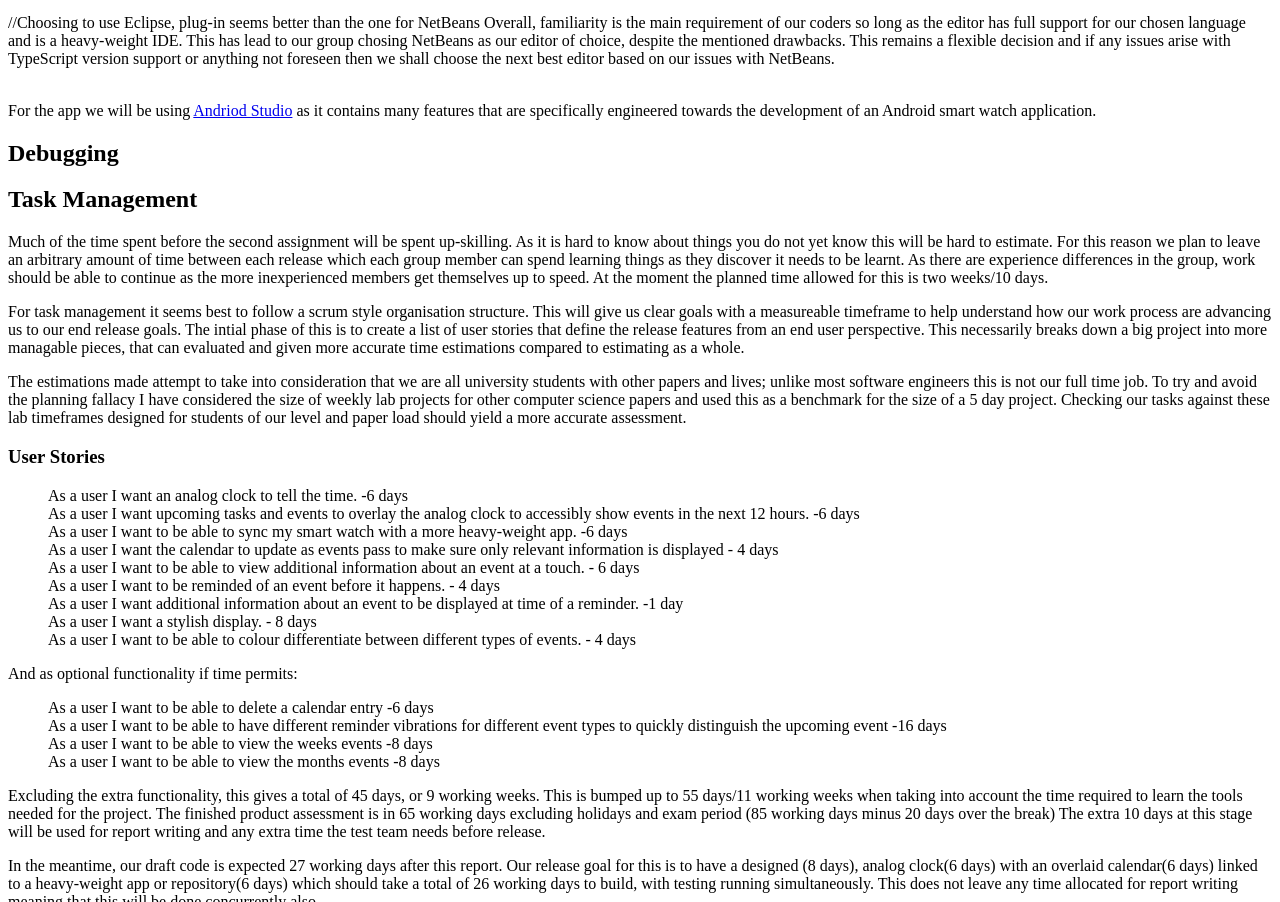
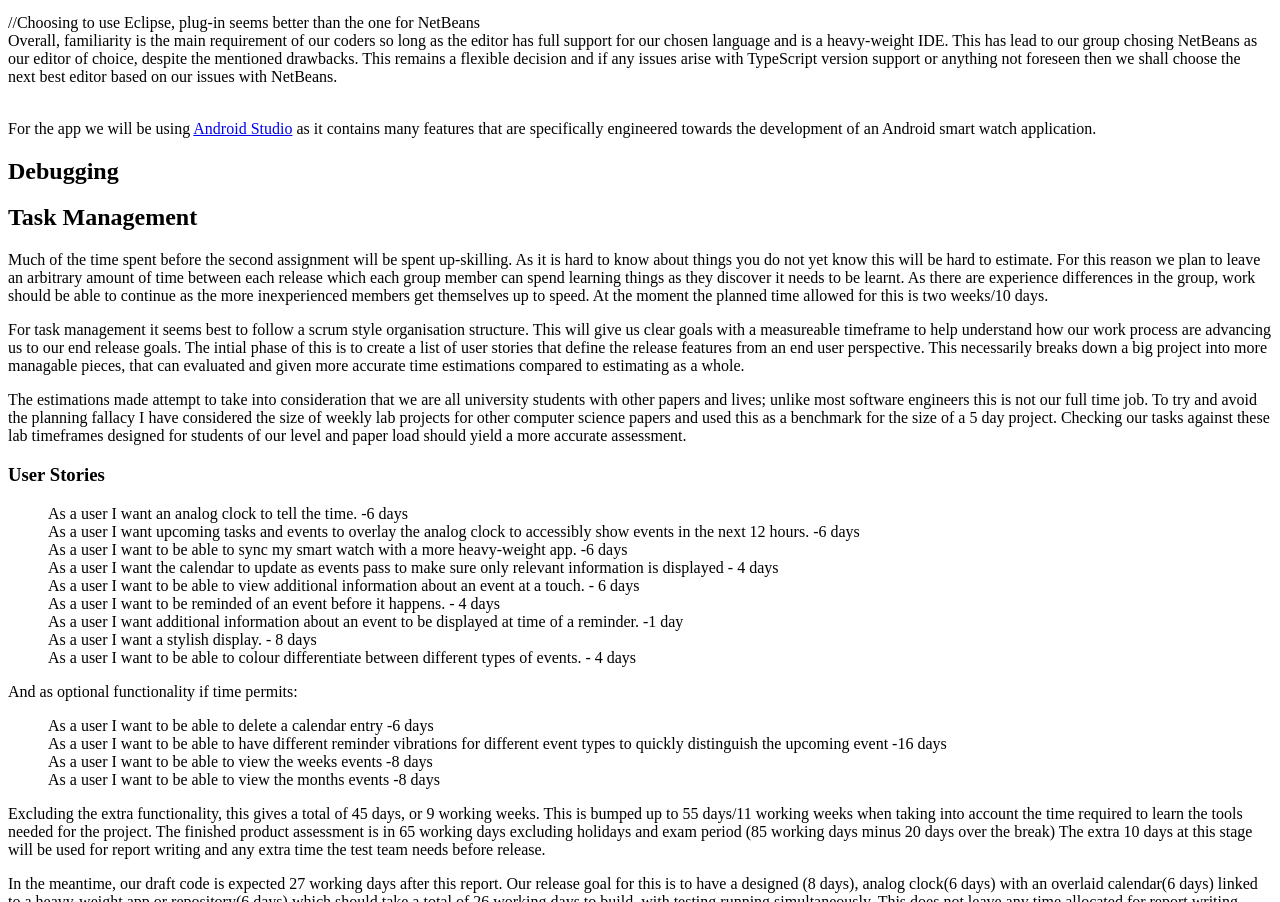
Before and after one commit to Richroids/COSC345, a plain HTML site: page index.html in a window 1280 px wide. Shown: the part 1441-2343 px from the top of the page. Drawn offline with Linux system fonts and the light colour scheme.

Commit message:
More formatting and fixing

```diff
--- a/index.html
+++ b/index.html
@@ -77,31 +77,23 @@
            </table>
 
         <p>
-            //Choosing to use Eclipse, plug-in seems better than the one for NetBeans
+            //Choosing to use Eclipse, plug-in seems better than the one for NetBeans<br>
             Overall, familiarity is the main requirement of our coders so long as the editor has full support for our chosen language and is a heavy-weight IDE. This has lead to our group chosing NetBeans as our editor of choice, despite the mentioned drawbacks. This remains a flexible decision and if any issues arise with TypeScript version support or anything not foreseen then we shall choose the next best editor based on our issues with NetBeans.<br>
             <br>
         </p>
         <p>
-            For the app we will be using <a href="http://developer.android.com/tools/studio/index.html">Andriod Studio</a> as it contains many features that are specifically engineered  towards the development of an Android smart watch application.
+            For the app we will be using <a href="http://developer.android.com/tools/studio/index.html">Android Studio</a> as it contains many features that are specifically engineered  towards the development of an Android smart watch application.
 
 
         </p>
         <h2>Debugging</h2>
         <h2>Task Management</h2>
 
-        <p>
-            Much of the time spent before the second assignment will be spent up-skilling. As it is hard to know about things you do not yet know this will be hard to estimate. For this reason we plan to leave an arbitrary amount of time between each release which each group member can spend learning things as they discover it needs to be learnt. As there are experience differences in the group, work should be able to continue as the more inexperienced members get themselves up to speed. At the moment the planned time allowed for this is two weeks/10 days.
-
+        <p>Much of the time spent before the second assignment will be spent up-skilling. As it is hard to know about things you do not yet know this will be hard to estimate. For this reason we plan to leave an arbitrary amount of time between each release which each group member can spend learning things as they discover it needs to be learnt. As there are experience differences in the group, work should be able to continue as the more inexperienced members get themselves up to speed. At the moment the planned time allowed for this is two weeks/10 days.
         </p>
-
-
         <p>For task management it seems best to follow a scrum style organisation structure. This will give us clear goals with a measureable timeframe to help understand how our work process are advancing us to our end release goals. The intial phase of this is to create a list of user stories that define the release features from an end user perspective. This necessarily breaks down a big project into more managable pieces, that can evaluated and given more accurate time estimations compared to estimating as a whole.
-
         </p>
         <p>The estimations made attempt to take into consideration that we are all university students with other papers and lives; unlike most software engineers this is not our full time job. To try and avoid the planning fallacy I have considered the size of weekly lab projects for other computer science papers and used this as a benchmark for the size of a 5 day project. Checking our tasks against these lab timeframes designed for students of our level and paper load should yield a more accurate assessment.
-
-
-
         </p>
 
         <h3>User Stories</h3>
```
